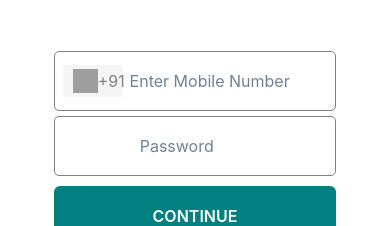
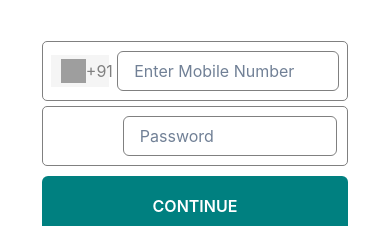
Before and after one commit to Magendran001/bewakoof_react, a React (Create React App) app: page /login in a window 390 px wide. Shown: the part 531-757 px from the top of the page. Built offline with nearby package versions, Linux system fonts and the light colour scheme; grey boxes are pictures that could not be loaded.

Commit message:
update responsive

```diff
--- a/src/components/login/login.jsx
+++ b/src/components/login/login.jsx
@@ -43,26 +43,26 @@ function Login()
   }
 
 
-    return (<Box><Flex  direction={{base:"column",lg:"row"}}>
-               <Box  position={"relative"}  h={"700px"}  flex={1} >
+    return (<Box><Flex   direction={{base:"column",lg:"row"}}>
+               <Box   position={"relative"}  h={"700px"}  flex={1} >
                  <Heading pos={"absolute"} top="20px" left="20px" bg={"rgb(255,248,220)"}>Welcome to the world of Bewakoof!</Heading>
                <Image h="100%" w="100%" bg={"rgb(255,248,220)"} src="https://images.bewakoof.com/web/group-19-1617704502.png"/>
                </Box>
-               <Center flex={1}>
+               <Center  flex={1}>
 
-                 <Box p="20px"  w={{base:"95%",lg:"600px"}}  boxSizing="border-box">
+                 <Box  p={{base:"10px",lg:"20px"}} w={{base:"97%",lg:"600px"}}  boxSizing="border-box">
                      <Heading m="30px">Login/Signup</Heading>
                      <Text color={"gray"} fontSize="20px" mb="50px">for Latest trends, exciting offers and everything Bewakoof!</Text>
                              <Box w="90%" m="auto">
-                        <Flex m="5px auto" rounded={5} p="0px 8px" gap="2" border={"1px solid gray"} w="95%" h="60px" alignItems={"center"}>
+                        <Flex  m="5px auto" rounded={5} p="0px 8px" gap="2" border={"1px solid gray"} w="95%" h="60px" alignItems={"center"}>
                             <Flex  p="4px 10px"  bg={"hsl(0,0%,96%)"}> <Image w="25px" src="https://encrypted-tbn0.gstatic.com/images?q=tbn:ANd9GcQxlJeXMZx_Qk9XD43shNib1vJr9yHOg9_Nxg&usqp=CAU"/> <Text color={"gray"}>  +91</Text></Flex>
 
-                            <Input  name="mobile_number" type={"number"} onChange={(e)=>{Loginhandler(e.target)}} outline={"none"} variant='unstyled' placeholder="Enter Mobile Number"/>
+                            <Input   name="mobile_number" type={"number"} onChange={(e)=>{Loginhandler(e.target)}} outline={"none"}  placeholder="Enter Mobile Number"/>
                         </Flex>
-                        <Flex m="5px auto" rounded={5} p="0px 85px" gap="2" border={"1px solid gray"} w="95%" h="60px" alignItems={"center"}>
+                        <Flex m="5px auto" rounded={5}  p="0px 10px 0px 80px" gap="2" border={"1px solid gray"} w="95%" h="60px" alignItems={"center"}>
 
 
-                            <Input name="password" onChange={(e)=>{Loginhandler(e.target)}} type={"password"}  outline={"none"} variant='unstyled' placeholder="Password"/>
+                            <Input  name="password" onChange={(e)=>{Loginhandler(e.target)}} type={"password"}  outline={"none"}  placeholder="Password"/>
                         </Flex>
 
                      <Button onClick={Postloginhandler} m="5px auto"  h="60px" bg="teal" color={"white"} w="95%">CONTINUE</Button>
--- a/src/components/product/productpage.jsx
+++ b/src/components/product/productpage.jsx
@@ -26,12 +26,13 @@ function Productpage()
 
 
 
-          //  useEffect(()=>{
-
-          //   setsearchparams(searchparams)
+           useEffect(()=>{
 
 
-          //  },[])
+            window.scrollTo(0, 500)
+
+
+           },[])
 
 
     const [status,setstatus] = useState({gender:false,size:false,Brand:false,color:false,Design:false});
--- a/src/components/product/singleproductpage.jsx
+++ b/src/components/product/singleproductpage.jsx
@@ -26,8 +26,12 @@ function Singleprdtpage()
 
 
         dispatch(FETCHPRODUCTBYID(id))
+        window.scrollTo(0, 0)
+
 
     },[])
+
+
 
 
     const changehandler =(e)=>{
@@ -36,14 +40,15 @@ function Singleprdtpage()
 
 
 
+
     }
 
     return (
 
-    <Box m="30px" >
-    <Flex flexDirection={{base:"column",lg:"row"}} gap="30px" w={{base:"90%",lg:"80%"}} m="auto" h="auto">
-        <Box display={"flex"} justifyContent="center" flex="3">
-           <Image w="70%" h="90%" src={`https://images.bewakoof.com/t320/${data.display_image}`}/>
+    <Box  minH={"400px"} m="30px" >
+    <Flex   flexDirection={{base:"column",lg:"row"}} gap={{base:0,lg:"30px"}}w={{base:"100%",lg:"80%"}} m="auto" h="auto">
+        <Box m="auto"  display={"flex"} justifyContent="center" flex="3">
+           <Image w={{base:"100%",lg:"70%"}} h="90%" src={`https://images.bewakoof.com/t320/${data.display_image}`}/>
         </Box>
         <Box p={"10px"} textAlign={"start"}  flex="2">
             <Heading fontSize={"20px"}>Bewakoof</Heading>
@@ -72,7 +77,7 @@ function Singleprdtpage()
                     <Spacer/>
                     <Text as="u" color={"teal"}>Size Guide</Text>
                 </Flex>
-                <Flex className="Size_input_ALL" alignItems={"center"}  h="50px" w="70%" gap={"10px"}>
+                <Flex className="Size_input_ALL" alignItems={"center"}  h="50px" w={{base:"100%",lg:"70%"}} gap={"10px"}>
                     <Input readOnly name="S" onClick={changehandler} bg={input=="S"?"black":"none"} color={input=="S"?"white":"black"}     value="S"  placeholder="S" />
                     <Input readOnly name="M" onClick={changehandler} bg={input=="M"?"black":"none"} color={input=="M"?"white":"black"}  value="M" placeholder="M" />
                     <Input readOnly name="L" onClick={changehandler} bg={input=="L"?"black":"none"} color={input=="L"?"white":"black"}   value="L" placeholder="L" />
--- a/src/components/redux/signup/action.js
+++ b/src/components/redux/signup/action.js
@@ -32,7 +32,7 @@ const POSTSIGNUP = (obj) => (dispatch) => {
 
     console.log(obj, "obj")
 
-    axios.post("http://localhost:2345/signup", obj)
+    axios.post("https://bewakoofreact.herokuapp.com/signup", obj)
         .then(res => {
             console.log(res.data)
 
```
